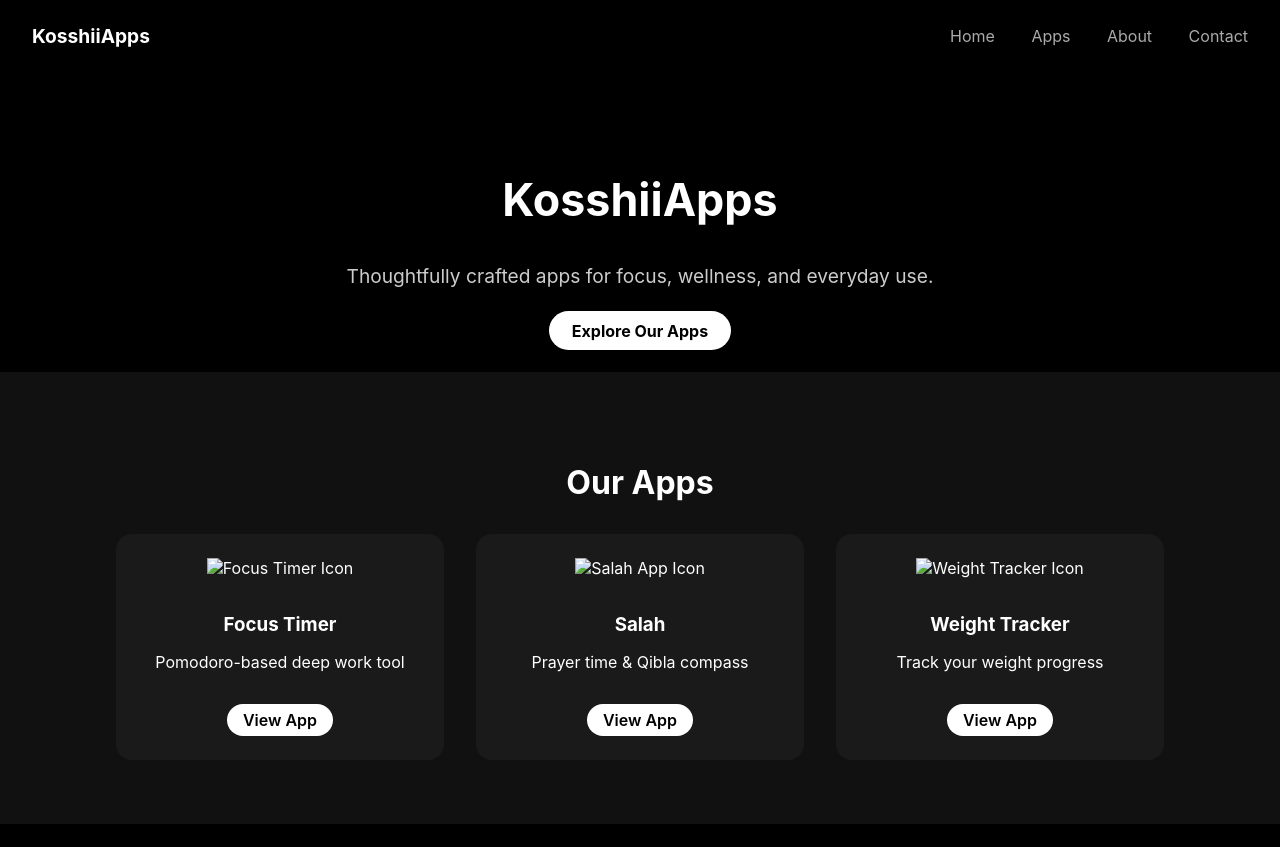
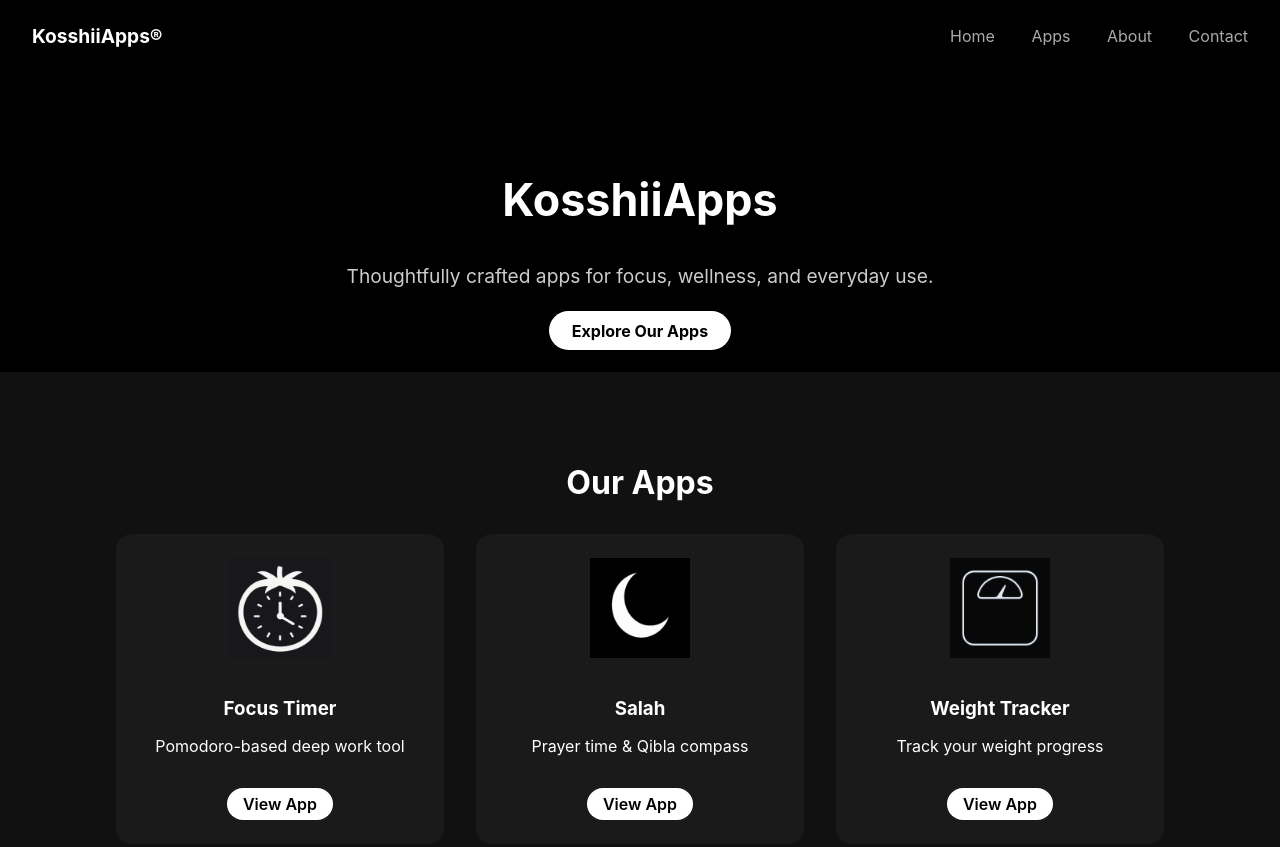
Before and after one commit to KosshiiApps/Website, a plain HTML site: page index.html in a window 1280 px wide. Shown: the top 847 px of the page. Drawn offline with Linux system fonts and the light colour scheme.

Commit message:
Update index.html

```diff
--- a/index.html
+++ b/index.html
@@ -117,7 +117,7 @@
 </head>
 <body>
   <header>
-    <div class="logo">KosshiiApps</div>
+    <div class="logo">KosshiiApps®</div>
     <nav>
       <a href="#">Home</a>
       <a href="#apps">Apps</a>
@@ -136,19 +136,19 @@
     <h2>Our Apps</h2>
     <div class="app-gallery">
       <div class="app-tile">
-        <img src="icons/A_white_on_black_minimalist_digital_vector_graphic.png" alt="Focus Timer Icon">
+        <img src="icons/focus-timer.png" alt="Focus Timer Icon">
         <h3>Focus Timer</h3>
         <p>Pomodoro-based deep work tool</p>
         <a href="focus-timer.html">View App</a>
       </div>
       <div class="app-tile">
-        <img src="icons/721043fb-b3a9-4805-9925-bbd976ca9e36.png" alt="Salah App Icon">
+        <img src="icons/salah.png" alt="Salah App Icon">
         <h3>Salah</h3>
         <p>Prayer time & Qibla compass</p>
         <a href="salah.html">View App</a>
       </div>
       <div class="app-tile">
-        <img src="icons/e77f569c-f9c6-4716-becd-36e4a5aa1927.png" alt="Weight Tracker Icon">
+        <img src="icons/weight.png" alt="Weight Tracker Icon">
         <h3>Weight Tracker</h3>
         <p>Track your weight progress</p>
         <a href="weight.html">View App</a>
```
